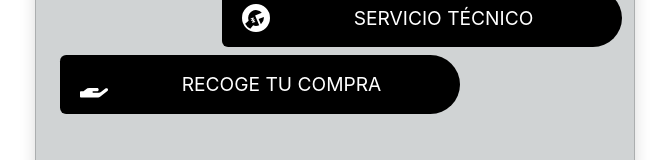
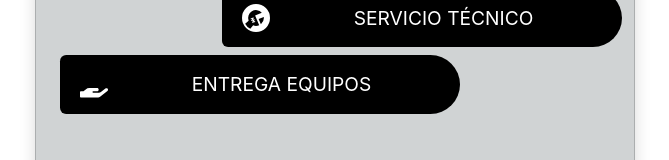
Before and after one commit to desarrolladorMicelu/turnero, a React (Create React App) app in the folder client/: page /tipoTurno in a window 1280 px wide. Shown: the part 384-544 px from the top of the page, without its empty margins (305-974 px from the left). Built offline with nearby package versions, Linux system fonts and the light colour scheme; no server answers.

Commit message:
Revert "Cambio_Razon"
This reverts commit a5db7a8109831ca6be9201675e78d099556d6ed6.

```diff
--- a/client/src/components/pendientes/Pendientes.jsx
+++ b/client/src/components/pendientes/Pendientes.jsx
@@ -15,7 +15,7 @@ const reasonOrder = [
   "Garantía",
   "Crédito",
   "Servicio Técnico",
-  "Recoge Tu Compra"
+  "Entrega Equipos"
 ];
 
 const Pendientes = () => {
--- a/client/src/components/turnos/tipoTurno.jsx
+++ b/client/src/components/turnos/tipoTurno.jsx
@@ -63,9 +63,9 @@ const TipoTurno = () => {
 
     <div className="mb-2">
       <button className={`${styles.boton} col-8 btn btn-lg justify-content-between`}
-              onClick={() => {redirectDatos("RECOGE TU COMPRA")}}>
+              onClick={() => {redirectDatos("ENTREGA EQUIPOS")}}>
         <Icon as={FaHandHolding} boxSize={7} />
-        <span>RECOGE TU COMPRA</span>
+        <span>ENTREGA EQUIPOS</span>
       </button>
     </div>
 
--- a/client/src/html-models/PedirTurno/cliente.html
+++ b/client/src/html-models/PedirTurno/cliente.html
@@ -66,7 +66,7 @@
                 <div class="col"></div>
                 <button id ="botton" class=" boton col-8 btn  btn-lg justify-content-between ">
                     <span class="parte1">  4 </span>
-                    <span>RECOGE TU COMPRA</span>
+                    <span>ENTREGA EQUIPOS</span>
                 </button>
             </div>
 
```
Also changed, not shown: 1 other file (tests, documents, lock files or other folders).
